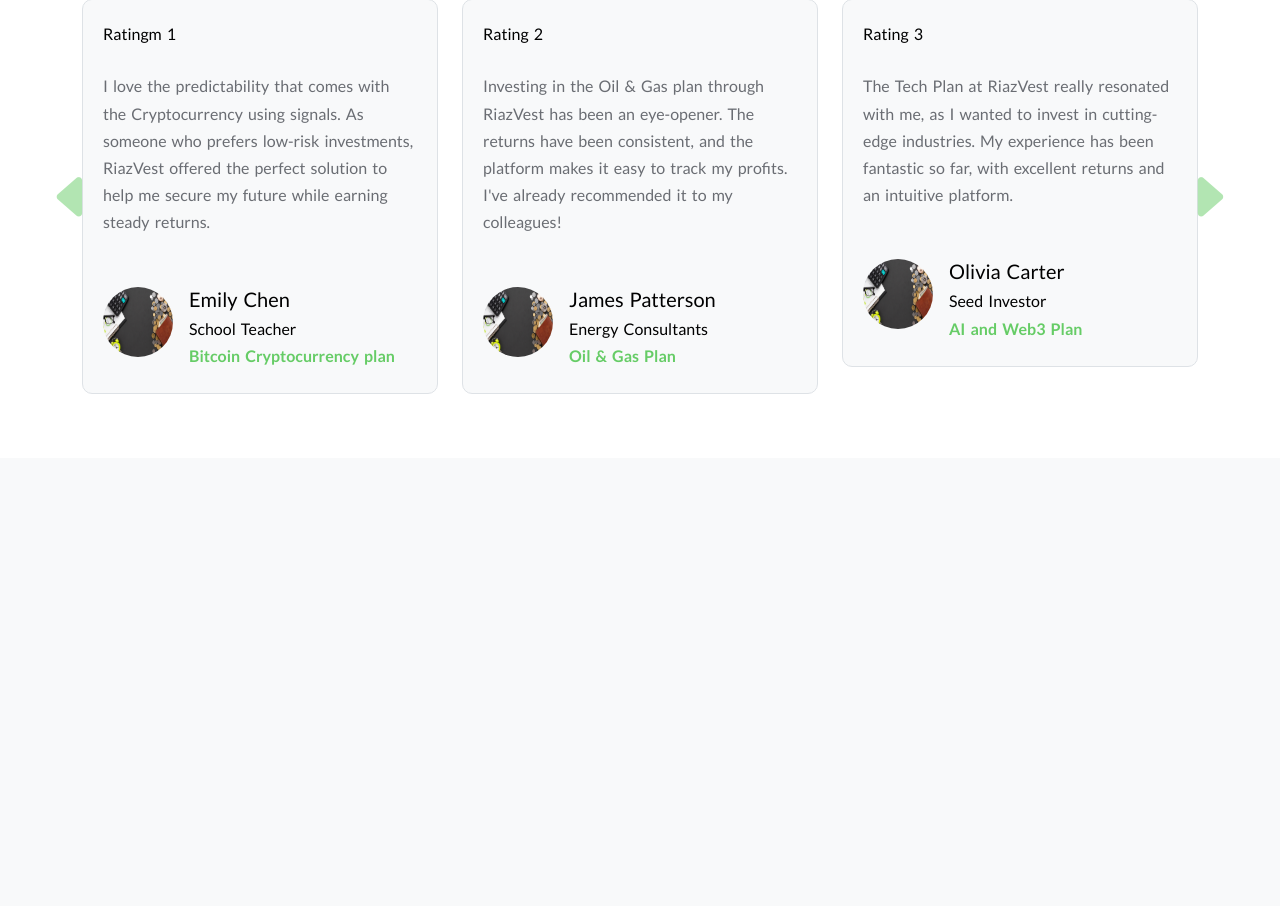
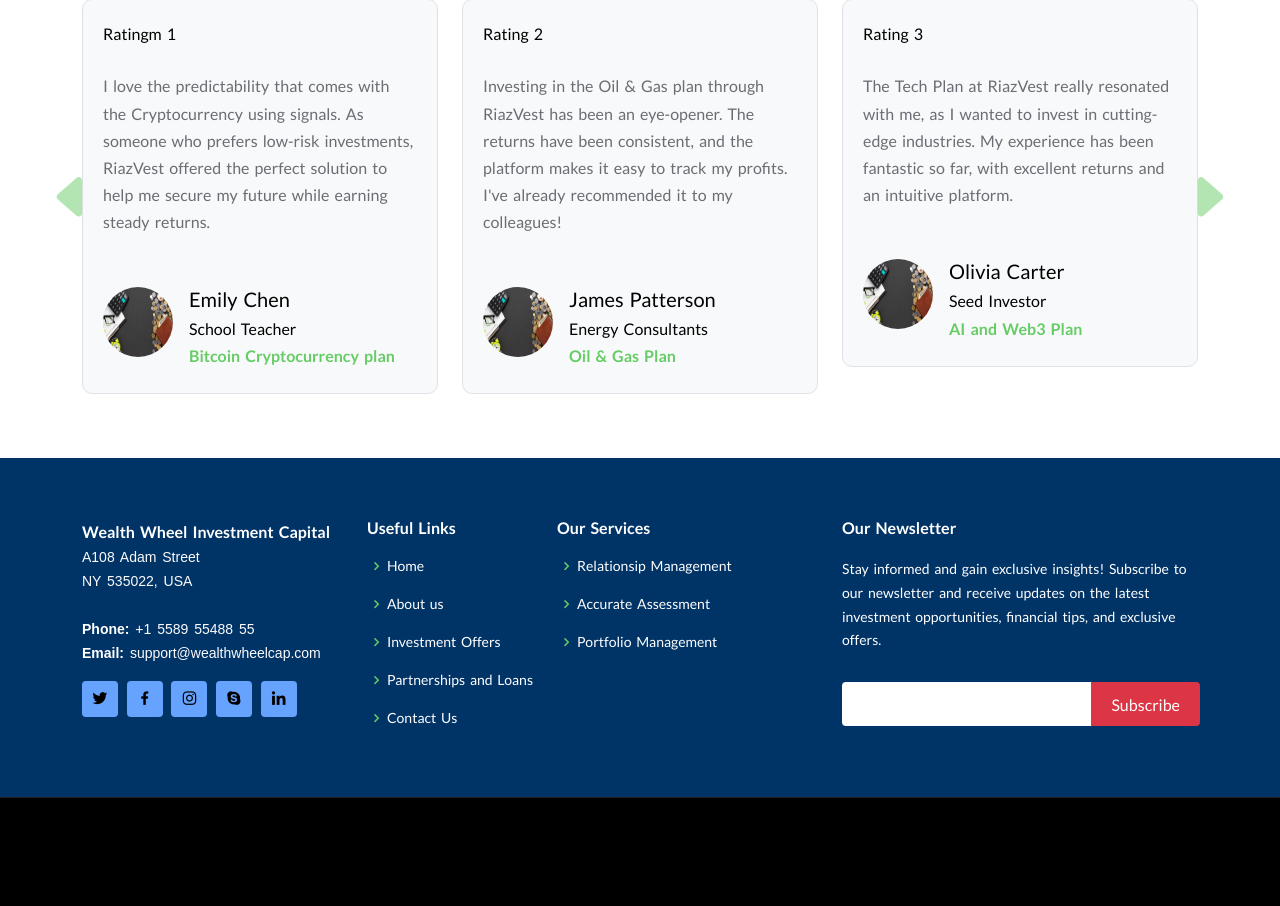
Before and after one commit to ndmichael/riazwealth, a Django app: page / in a window 1280 px wide. Shown: the part 3953-4859 px from the top of the page. Before the commit the page ends 4347 px from the top, so only its background shows below. Run offline with Django 5.2, Linux system fonts and the light colour scheme; some libraries are stand-ins or nearby versions.

Commit message:
footer added

```diff
--- a/pages/templates/pages/base.html
+++ b/pages/templates/pages/base.html
@@ -117,6 +117,113 @@
         {% endblock content %}
 
 
+      <!-- ======= Footer ======= -->
+    <footer id="footer">
+      <div class="footer-top">
+        <div class="container">
+          <div class="row">
+            <div class="col-lg-3 col-md-6">
+              <div class="footer-info">
+                <b class="fs-6 fw-bolder;">Wealth Wheel Investment Capital</b>
+                <p>
+                  A108 Adam Street <br />
+                  NY 535022, USA<br /><br />
+                  <strong>Phone:</strong> +1 5589 55488 55<br />
+                  <strong>Email:</strong>
+                  support@wealthwheelcap.com<br />
+                </p>
+                <div class="social-links mt-3">
+                  <a href="#" class="twitter"><i class="bx bxl-twitter"></i></a>
+                  <a href="#" class="facebook"
+                    ><i class="bx bxl-facebook"></i
+                  ></a>
+                  <a href="#" class="instagram"
+                    ><i class="bx bxl-instagram"></i
+                  ></a>
+                  <a href="#" class="google-plus"
+                    ><i class="bx bxl-skype"></i
+                  ></a>
+                  <a href="#" class="linkedin"
+                    ><i class="bx bxl-linkedin"></i
+                  ></a>
+                </div>
+              </div>
+            </div>
+
+            <div class="col-lg-2 col-md-6 footer-links">
+              <h4>Useful Links</h4>
+              <ul>
+                <li>
+                  <i class="bx bx-chevron-right"></i>
+                  <a href="{% url 'index' %}">Home</a>
+                </li>
+                <li>
+                  <i class="bx bx-chevron-right"></i>
+                  <a href="{% url 'about' %}">About us</a>
+                </li>
+                <li>
+                  <i class="bx bx-chevron-right"></i>
+                  <a href="{% url 'offers' %}">Investment Offers</a>
+                </li>
+                <li>
+                  <i class="bx bx-chevron-right"></i>
+                  <a href="{% url 'partnerships' %}">Partnerships and Loans</a>
+                </li>
+                <li>
+                  <i class="bx bx-chevron-right"></i>
+                  <a href="{% url 'contact' %}">Contact Us</a>
+                </li>
+              </ul>
+            </div>
+
+            <div class="col-lg-3 col-md-6 footer-links">
+              <h4>Our Services</h4>
+              <ul>
+                <li>
+                  <i class="bx bx-chevron-right"></i>
+                  <a href="#">Relationsip Management</a>
+                </li>
+                <li>
+                  <i class="bx bx-chevron-right"></i>
+                  <a href="#">Accurate Assessment</a>
+                </li>
+                <li>
+                  <i class="bx bx-chevron-right"></i>
+                  <a href="#">Portfolio Management</a>
+                </li>
+              </ul>
+            </div>
+
+            <div class="col-lg-4 col-md-6 footer-newsletter">
+              <h4>Our Newsletter</h4>
+              <p>
+                Stay informed and gain exclusive insights! Subscribe to our
+                newsletter and receive updates on the latest investment
+                opportunities, financial tips, and exclusive offers.
+              </p>
+              <form action="" method="post">
+                <input type="email" name="email" /><input
+                  type="submit"
+                  value="Subscribe"
+                />
+              </form>
+            </div>
+          </div>
+        </div>
+      </div>
+
+      <div class="container">
+        <div class="copyright">
+          &copy; Copyright
+          <strong><span>Wealth Wheel Capital Investment.</span></strong
+          ><br />
+          All Rights Reserved
+        </div>
+      </div>
+    </footer>
+    <!-- End Footer -->
+
+
 <!-- Bootstrap js -->
 <script src="{% static 'js/b5js/bootstrap.bundle.min.js' %}"></script>
  <!-- Swiper JS -->
```
